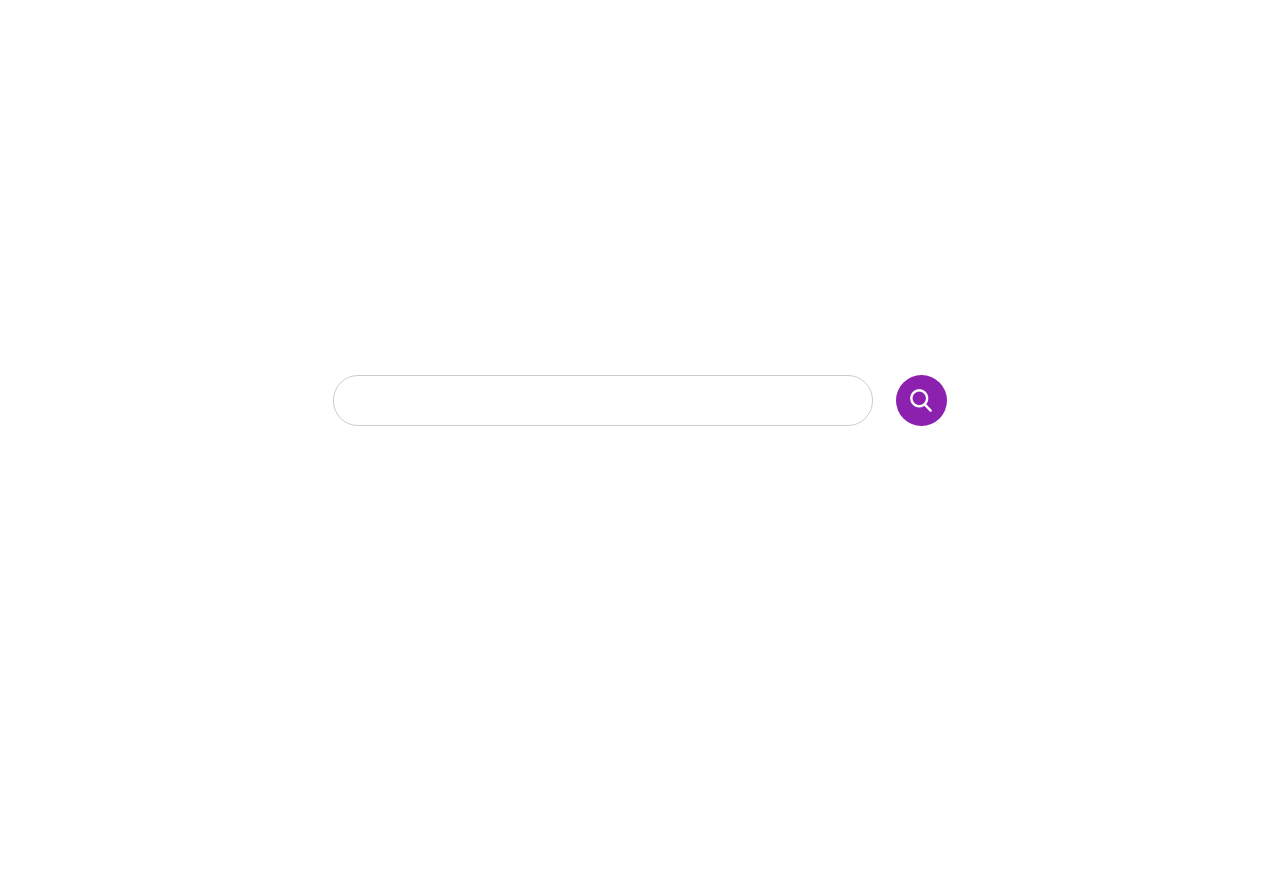
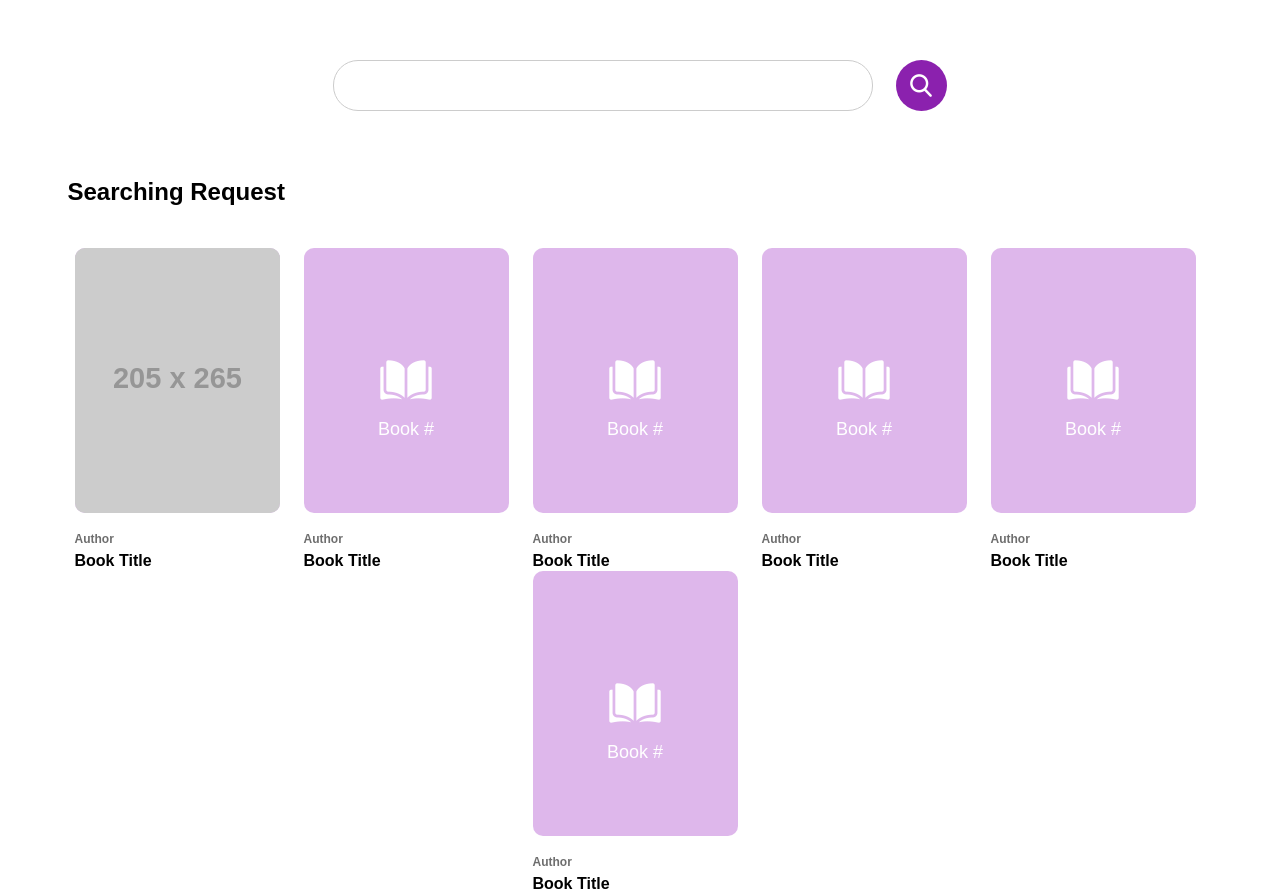
Before and after one commit to alnine/book-tracker, a React (Create React App) app: page / in a window 1280 px wide. Before the commit the page ends 800 px from the top, so only its background shows below. Built offline with nearby package versions, Linux system fonts and the light colour scheme.

Commit message:
Prepared templates of layout for components

```diff
--- a/src/App.css
+++ b/src/App.css
@@ -2,7 +2,7 @@
   display: flex;
   flex-direction: column;
   width: 100%;
-  max-width: 1070px;
+  max-width: 1145px;
   min-height: 100vh;
   margin: 0 auto;
 }
@@ -20,7 +20,7 @@
 .search-form--on-top {
   margin: 0 auto;
   margin-top: 60px;
-  margin-bottom: 50px;
+  margin-bottom: 45px;
 }
 
 .search-form__field {
@@ -50,7 +50,72 @@
   cursor: pointer;
 }
 
-@media (max-width: 668px) {
+.request {
+  margin-bottom: 40px;
+  font-size: 24px;
+  line-height: 32px;
+}
+
+.book-list {
+  display: flex;
+  align-items: flex-start;
+  justify-content: space-around;
+  flex-wrap: wrap;
+  margin: 0;
+  padding: 0;
+  list-style: none;
+}
+
+.book-list__item {
+  margin-right: 10px;
+}
+
+.book {
+  display: flex;
+  flex-direction: column;
+  color: inherit;
+  text-decoration: none;
+}
+
+.book__cover,
+.book__stub {
+  width: 205px;
+  height: 265px;
+  margin-bottom: 19px;
+  border-radius: 10px;
+  background-color: #deb7eb;
+  background-image: url("./img/icon-book.svg");
+  background-repeat: no-repeat;
+  background-position: 50%;
+}
+
+.book__stub {
+  display: flex;
+}
+
+.book__stub-title {
+  margin: auto;
+  margin-top: 172px;
+  font-size: 18px;
+  line-height: 18px;
+  color: #ffffff;
+}
+
+.book__author {
+  margin: 0;
+  margin-bottom: 5px;
+  font-size: 12px;
+  line-height: 14px;
+  color: #6e6e6e;
+}
+
+.book__title {
+  margin: 0;
+  font-size: 16px;
+  line-height: 20px;
+}
+
+@media (max-width: 1210px) {
   .container {
     padding: 0 20px;
   }
--- a/src/App.js
+++ b/src/App.js
@@ -4,7 +4,7 @@ import "./App.css";
 function App() {
   return (
     <div className="container">
-      <form className="search-form search-form--centered">
+      <form className="search-form search-form--on-top">
         <input
           className="search-form__field"
           type="text"
@@ -13,6 +13,67 @@ function App() {
         />
         <button className="search-form__btn">Search</button>
       </form>
+      <h2 className="request">Searching Request</h2>
+      <ul className="book-list">
+        <li className="book-list__item">
+          <a href="#" className="book">
+            <img
+              src="https://via.placeholder.com/205x265"
+              alt=""
+              className="book__cover"
+              width="205"
+              height="265"
+            />
+            <h4 className="book__author">Author</h4>
+            <h3 className="book__title">Book Title</h3>
+          </a>
+        </li>
+        <li className="book-list__item">
+          <a href="#" className="book">
+            <div className="book__stub">
+              <span className="book__stub-title">Book #</span>
+            </div>
+            <h4 className="book__author">Author</h4>
+            <h3 className="book__title">Book Title</h3>
+          </a>
+        </li>
+        <li className="book-list__item">
+          <a href="#" className="book">
+            <div className="book__stub">
+              <span className="book__stub-title">Book #</span>
+            </div>
+            <h4 className="book__author">Author</h4>
+            <h3 className="book__title">Book Title</h3>
+          </a>
+        </li>
+        <li className="book-list__item">
+          <a href="#" className="book">
+            <div className="book__stub">
+              <span className="book__stub-title">Book #</span>
+            </div>
+            <h4 className="book__author">Author</h4>
+            <h3 className="book__title">Book Title</h3>
+          </a>
+        </li>
+        <li className="book-list__item">
+          <a href="#" className="book">
+            <div className="book__stub">
+              <span className="book__stub-title">Book #</span>
+            </div>
+            <h4 className="book__author">Author</h4>
+            <h3 className="book__title">Book Title</h3>
+          </a>
+        </li>
+        <li className="book-list__item">
+          <a href="#" className="book">
+            <div className="book__stub">
+              <span className="book__stub-title">Book #</span>
+            </div>
+            <h4 className="book__author">Author</h4>
+            <h3 className="book__title">Book Title</h3>
+          </a>
+        </li>
+      </ul>
     </div>
   );
 }
--- a/src/index.css
+++ b/src/index.css
@@ -8,6 +8,7 @@ body {
   font-family: Arial, Helvetica, sans-serif;
   -webkit-font-smoothing: antialiased;
   -moz-osx-font-smoothing: grayscale;
+  color: #000000;
 }
 
 code {
```
Also changed, not shown: src/img/icon-book.svg (added).
